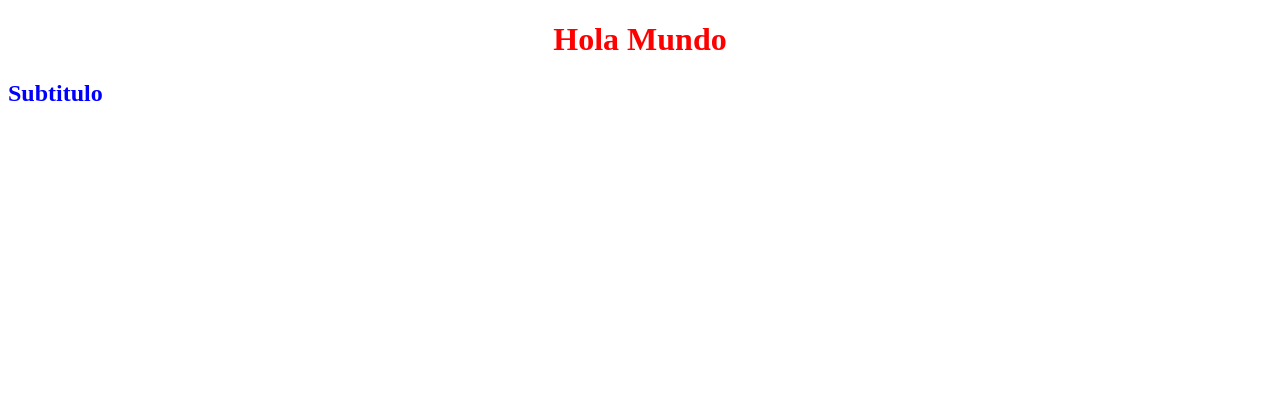
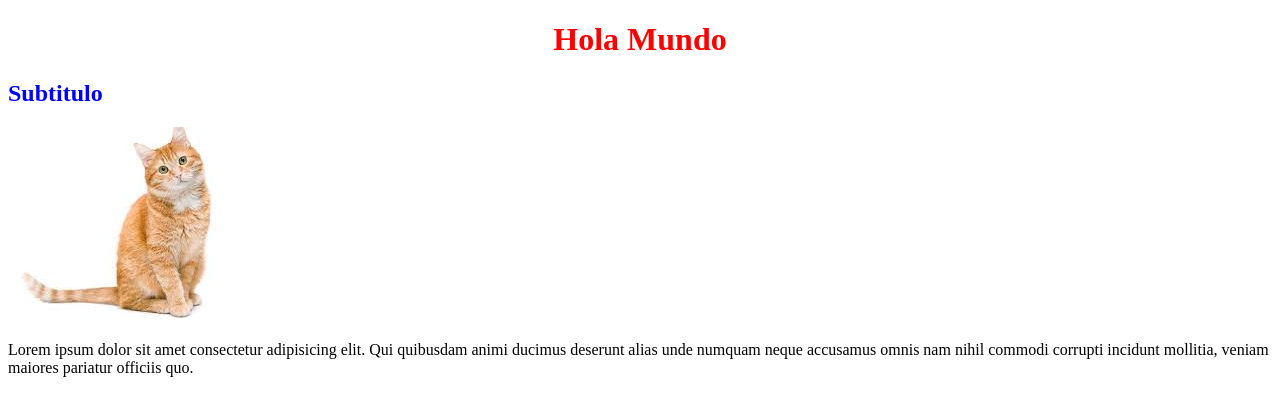
Before and after one commit to raPro98/repo-coderhouse, a plain HTML site: page index.html in a window 1280 px wide. Drawn offline with Linux system fonts and the light colour scheme.

Commit message:
imagen de gatito en adopcion en master

```diff
--- a/index.html
+++ b/index.html
@@ -9,5 +9,9 @@
 <body>
     <h1>Hola Mundo</h1>
     <h2>Subtitulo</h2>
+    <div>
+        <img src="descarga.jpg" alt="gatito">
+        <p>Lorem ipsum dolor sit amet consectetur adipisicing elit. Qui quibusdam animi ducimus deserunt alias unde numquam neque accusamus omnis nam nihil commodi corrupti incidunt mollitia, veniam maiores pariatur officiis quo.</p>
+    </div>
 </body>
 </html>
```
Also changed, not shown: descarga.jpg (added).
